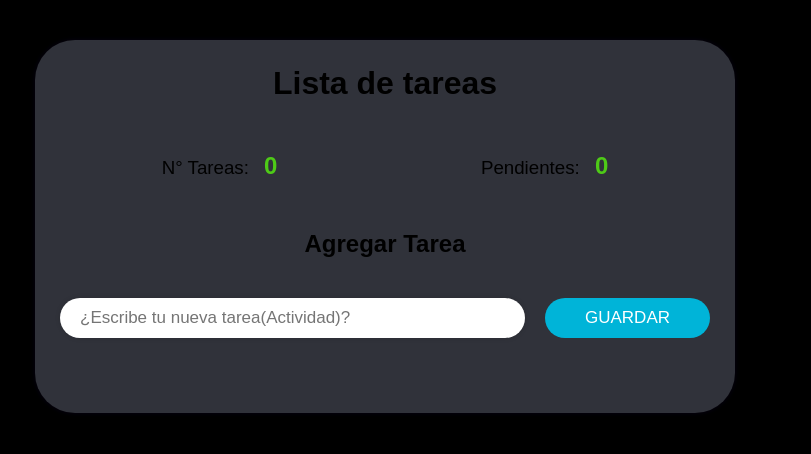
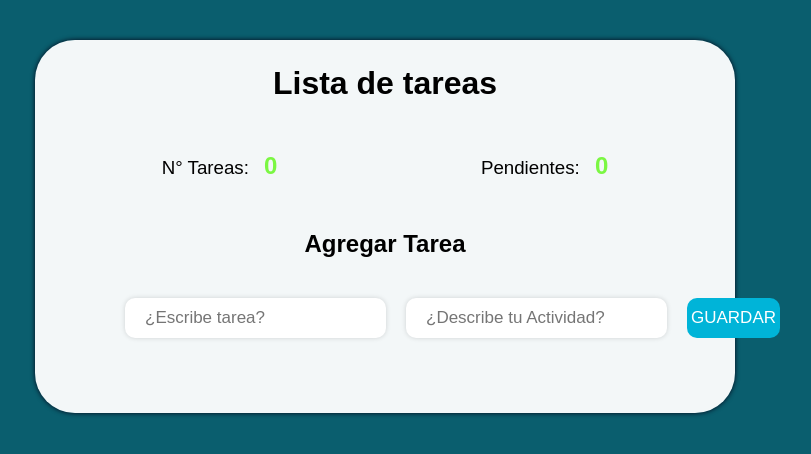
Before and after one commit to leonardo-sandoval/my-react-task-list-, a React (Vite) app in the folder tareas/: page / in a window 1280 px wide. Shown: the top 454 px of the page, without its empty margins (255-1066 px from the left). Built offline with nearby package versions, Linux system fonts and the light colour scheme.

Commit message:
proyecto 4 uso de formulario

```diff
--- a/tareas/src/App.css
+++ b/tareas/src/App.css
@@ -15,7 +15,7 @@
 
 body {
 	font-family: Arial, Helvetica, sans-serif;
-	background-color: #000000;
+	background-color: #0a5e6e;
 	max-width: 1200px;
 	margin: 40px auto;
 	display: flex;
@@ -25,14 +25,14 @@ body {
 .card-to-do {
 	box-shadow: 0px 0px 5px rgba(6, 1, 20, 0.979);
 	padding: 25px;
-	background-color: #33353df3;
+	background-color: #fffffff3;
 	border-radius: 40px;
 	width: 700px;
 
 
 }
 
-h1 {
+header {
 	text-align: center;
 
 }
@@ -166,8 +166,20 @@ form {
 	outline: none;
 	padding: 10px 20px;
 	box-shadow: 0px 0px 5px rgba(0, 0, 0, 0.15);
-	border-radius: 20px;
+	border-radius: 10px;
+	flex: 4;
+	font-family: inherit;
+	font-size: 17px;
+	color: #555;
+}
+.input-adda {
+	border: none;
+	outline: none;
+	padding: 10px 20px;
+	box-shadow: 0px 0px 5px rgba(0, 0, 0, 0.15);
+	border-radius: 10px;
 	flex: 1;
+	margin-left: 10%;
 	font-family: inherit;
 	font-size: 17px;
 	color: #555;
@@ -177,8 +189,8 @@ form {
 	border: none;
 	background-color: var(--azul);
 	color: #fff;
-	padding: 5px 40px;
-	border-radius: 20px;
+	padding: 5px 4px;
+	border-radius: 10px;
 	font-family: inherit;
 	cursor: pointer;
 	font-size: 17px;
--- a/tareas/src/App.jsx
+++ b/tareas/src/App.jsx
@@ -17,8 +17,12 @@ function App() {
 
 	return (
 		<>
+
 			<div className='card-to-do'>
-				<h1>Lista de tareas</h1>
+				<header>
+					<h1>Lista de tareas</h1>
+				</header>
+
 				<div className='counter-todos'>
 					<h3>
 						N° Tareas: <span>{todosCount}</span>
--- a/tareas/src/components/TodoAdd.jsx
+++ b/tareas/src/components/TodoAdd.jsx
@@ -2,17 +2,21 @@ import React from 'react';
 import { useForm } from '../hooks/useForm';
 
 export const TodoAdd = ({ handleNewTodo }) => {
-	const { description, onInputChange, onResetForm } = useForm({
-		description: '',
+	const { description,titulo, onInputChange, onResetForm } = useForm({
+		description: '',titulo:'',
 	});
+
 
 	const onFormSubmit = e => {
 		e.preventDefault();
 
 		if (description.length <= 1) return;
+		if (titulo.length <= 1) return;
+
 
 		let newTodo = {
 			id: new Date().getTime(),
+			titulo:titulo,
 			description: description,
 			done: false,
 		};
@@ -22,15 +26,28 @@ export const TodoAdd = ({ handleNewTodo }) => {
 	};
 
 	return (
+
 		<form onSubmit={onFormSubmit}>
+			<input
+				type='text'
+				className='input-adda'
+				name='titulo'
+				value={titulo}
+				onChange={onInputChange}
+				placeholder='¿Escribe tarea?'
+			/>
 			<input
 				type='text'
 				className='input-add'
 				name='description'
 				value={description}
 				onChange={onInputChange}
-				placeholder='¿Escribe tu nueva tarea(Actividad)?'
+				placeholder='¿Describe tu Actividad?'
 			/>
+
+
+
+
 
 			<button className='btn-add' type='submit'>
 			GUARDAR
--- a/tareas/src/components/TodoUpdate.jsx
+++ b/tareas/src/components/TodoUpdate.jsx
@@ -3,8 +3,8 @@ import { FaEdit } from 'react-icons/fa';
 import { useForm } from '../hooks/useForm';
 
 export const TodoUpdate = ({ todo, handleUpdateTodo }) => {
-	const { updateDescription, onInputChange } = useForm({
-		updateDescription: todo.description,
+	const { updateDescription,updatetitulo, onInputChange } = useForm({
+		updateDescription: todo.description,updatetitulo:todo.titulo,
 	});
 
 	const [disabled, setDisabled] = useState(true);
@@ -15,8 +15,9 @@ export const TodoUpdate = ({ todo, handleUpdateTodo }) => {
 
 		const id = todo.id;
 		const description = updateDescription;
+		const titulo= updatetitulo;
 
-		handleUpdateTodo(id, description);
+		handleUpdateTodo(id, description,titulo);
 
 		setDisabled(!disabled);
 
@@ -37,7 +38,18 @@ export const TodoUpdate = ({ todo, handleUpdateTodo }) => {
 				readOnly={disabled}
 				ref={focusInputRef}
 			/>
-
+<input
+				type='text'
+				className={`input-update ${
+					todo.done ? 'text-decoration-dashed' : ''
+				}`}
+				name='updatetitulo'
+				value={updatetitulo}
+				onChange={onInputChange}
+				placeholder='¿Vacio?'
+				readOnly={disabled}
+				ref={focusInputRef}
+			/>
 			<button className='btn-edit' type='submit'>
 				<FaEdit />
 			</button>
--- a/tareas/src/hooks/useForm.js
+++ b/tareas/src/hooks/useForm.js
@@ -5,11 +5,13 @@ export const useForm = (initialForm = {}) => {
 
 	const onInputChange = e => {
 		const name = e.target.name;
+		const titulo =e.target.titulo;
 		const value = e.target.value;
 
 		setFormState({
 			...formState,
 			[name]: value,
+			[titulo]:value,
 		});
 	};
 
--- a/tareas/src/hooks/useTodo.js
+++ b/tareas/src/hooks/useTodo.js
@@ -50,12 +50,13 @@ export const useTodo = () => {
 		dispatch(action);
 	};
 
-	const handleUpdateTodo = (id, description) => {
+	const handleUpdateTodo = (id, description,titulo) => {
 		const action = {
 			type: 'Update Todo',
 			payload: {
 				id,
 				description,
+				titulo,
 			},
 		};
 
```
